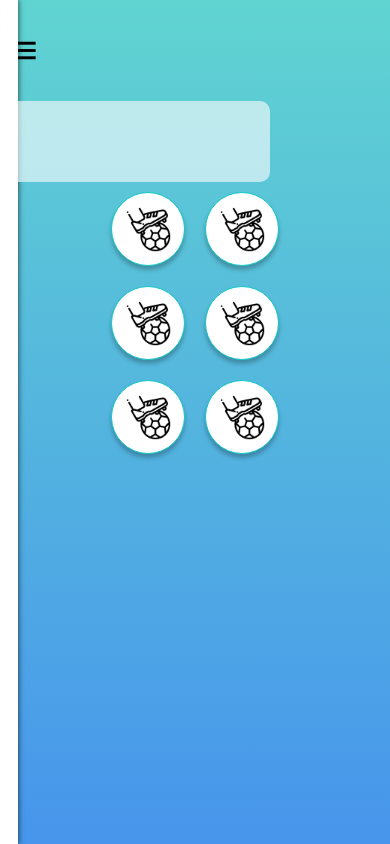
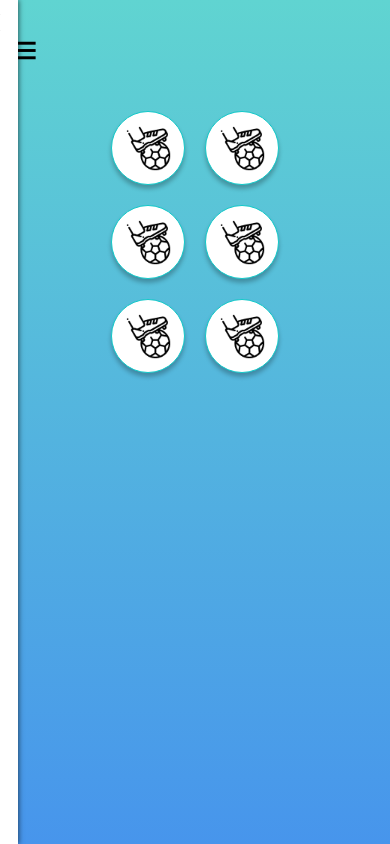
Before and after one commit to estartandodevs-course/sport-friend, a React (Create React App) app: page / in a window 390 px wide. Built offline with nearby package versions, Linux system fonts and the light colour scheme.

Commit message:
responsive / adjusting details flex box

```diff
--- a/src/components/ActivitySelection/ActivitySelection.scss
+++ b/src/components/ActivitySelection/ActivitySelection.scss
@@ -1,11 +1,12 @@
 .main {
   display: flex;
-  justify-content: center;
+  /* justify-content: center; */
+  flex-direction: column;
+  align-items: center;
   .container-activity {
     display: flex;
     justify-content: center;
     width: 65%;
-    flex-wrap: wrap;
     .sports {
       width: 72px;
       height: 72px;
@@ -27,3 +28,14 @@
     }
   }
 }
+@media screen and (max-width: 760px) {
+  .main {
+    display: flex;
+    /* justify-content: center; */
+    flex-direction: column;
+    align-items: center;
+    .container-activity {
+      flex-wrap: wrap;
+    }
+  }
+}
--- a/src/pages/Home/home.scss
+++ b/src/pages/Home/home.scss
@@ -4,11 +4,34 @@ body {
   background-size: cover;
   background-repeat: no-repeat;
   background: linear-gradient(180deg, #60d4d1 0%, #4795ec 100%);
-  .Test{
-    width: 270px;
-    height: 81px;
-    background: #FFFFFF;
-    opacity: 0.6;
-    border-radius: 10px;
+  .containerHome {
+    display: flex;
+    /* justify-content: center; */
+    flex-direction: column;
+    align-items: center;
+    .Test {
+      width: 270px;
+      height: 60px;
+      background: #ffffff96;
+      // background: #FFFFFF;
+      // opacity: 0.6;
+      border-radius: 10px;
+      margin-bottom: 34px;
+      display: none;
+    }
   }
 }
+@media screen and (max-width: 760px) {
+  body {
+    width: 100%;
+    height: 100vh;
+    background-size: cover;
+    background-repeat: no-repeat;
+    background: linear-gradient(180deg, #60d4d1 0%, #4795ec 100%);
+    .containerHome {
+      .Test {
+        display: flex;
+      }
+    }
+  }
+}
```
